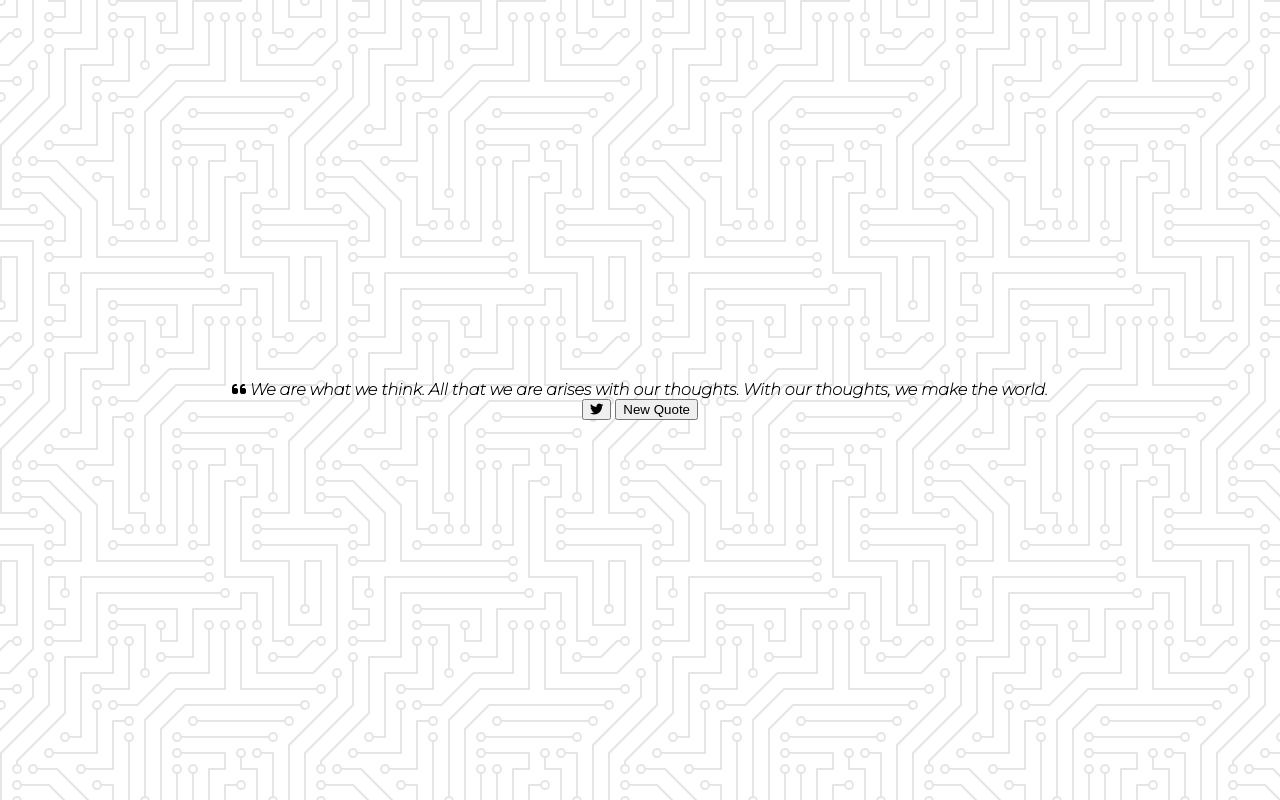
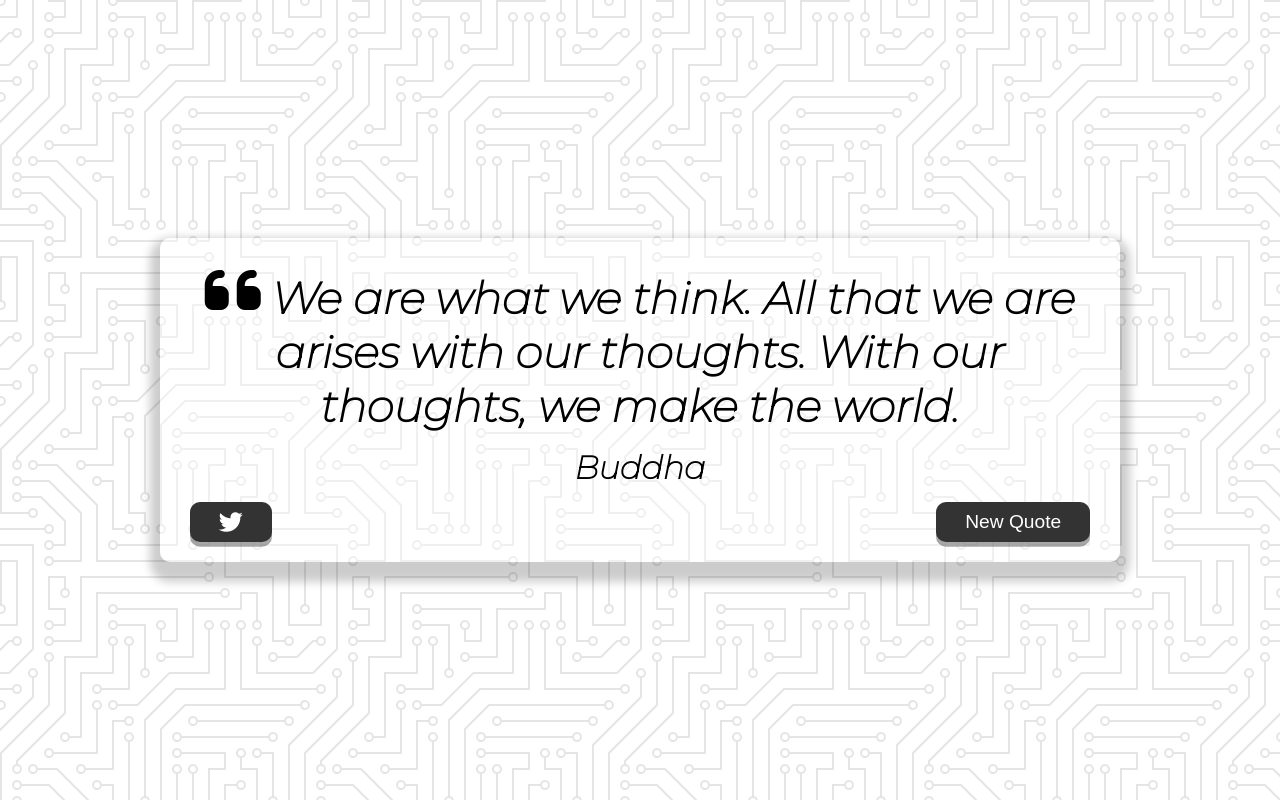
Before and after one commit to raisingMind/quote-Generator, a plain HTML site: page index.html in a window 1280 px wide. Drawn offline with Linux system fonts and the light colour scheme.

Commit message:
button styles

```diff
--- a/index.html
+++ b/index.html
@@ -27,7 +27,7 @@
       </div>
       <!-- Author -->
       <div class="quote-author">
-        <span id="autor"></span>
+        <span id="autor"> Buddha</span>
       </div>
       <!-- Buttons -->
       <div class="button-container">
--- a/style.css
+++ b/style.css
@@ -16,3 +16,72 @@ body {
   align-items: center;
   justify-content: center;
 }
+.quote-container {
+  width: auto;
+  max-width: 900px;
+  padding: 20px 30px;
+  border-radius: 10px;
+  background-color: rgba(255, 255, 255, 0.4);
+  box-shadow: 0 10px 10px 10px rgba(0, 0, 0, 0.2);
+}
+
+.quote-text {
+  font-size: 2.75rem;
+}
+
+.long-quote {
+  font-size: 2rem;
+}
+
+.fa-quote-left {
+  font-size: 4rem;
+}
+
+.quote-author {
+  margin-top: 15px;
+  font-size: 2rem;
+  font-weight: 600;
+}
+.button-container {
+  margin-top: 15px;
+  display: flex;
+  justify-content: space-between;
+}
+
+button {
+  cursor: pointer;
+  font-size: 1.2rem;
+  height: 2.5rem;
+  border: none;
+  border-radius: 10px;
+  color: #fff;
+  background-color: #333;
+  outline: none;
+  padding: 0.5rem 1.8rem;
+  box-shadow: 0 0.3rem rgba(121, 121, 121, 0.65);
+}
+
+button:hover {
+  filter: brightness(110%);
+}
+button:active {
+  transform: translate(0, 0.3rem);
+  box-shadow: 0 0.1rem rgba(255, 255, 255, 0.65);
+}
+
+.twitter-button:hover {
+  color: #38a1f3;
+}
+
+.fa-twitter {
+  font-size: 1.5rem;
+}
+/* media query : tablet or smaller*/
+@media screen and (max-width: 1000px) {
+  .quote-container {
+    margin: auto 10px;
+  }
+  .quote-text {
+    font-size: 2.5rem;
+  }
+}
```
